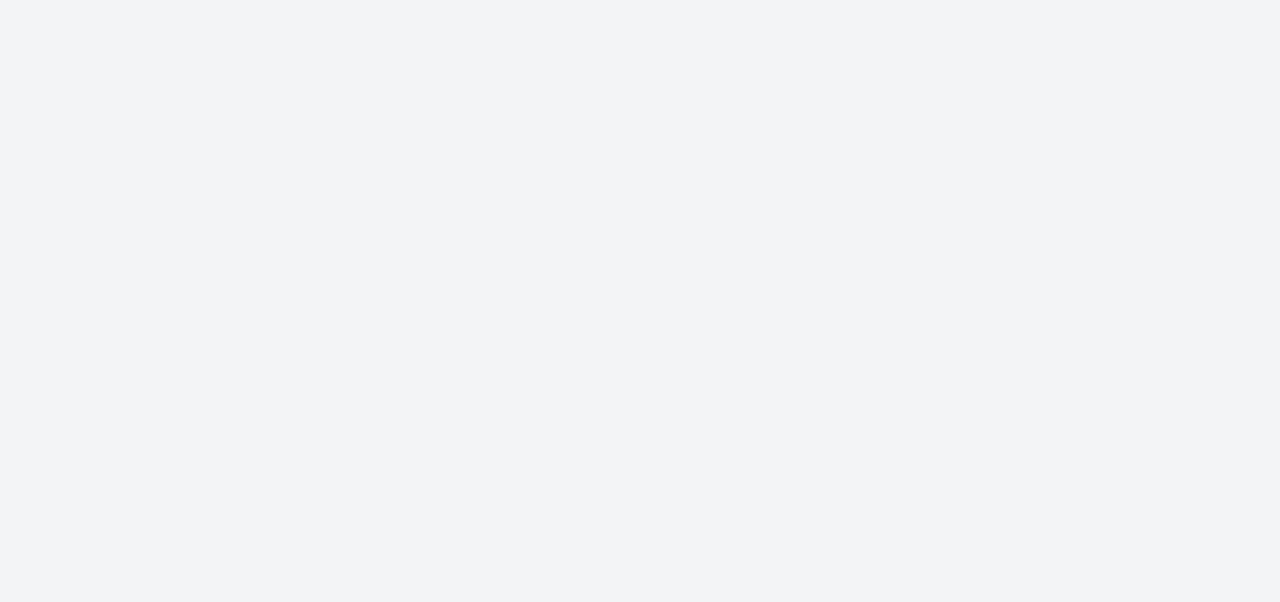
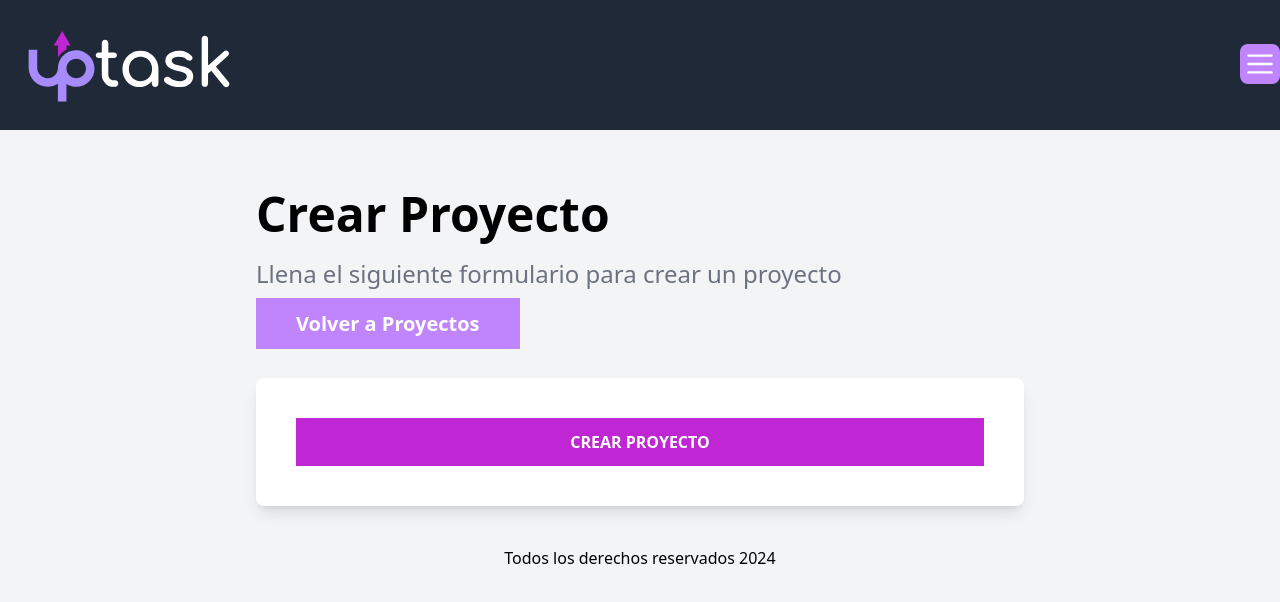
Before and after one commit to FrancoGhilardi/UpTask-Front, a React (Vite) app: page /projects/create in a window 1280 px wide. Before the commit this address had no page. Shown: the top 602 px of the page. Built offline with nearby package versions, Linux system fonts and the light colour scheme.

Commit message:
Se comienza con la creacion de rutas y formularios

```diff
--- a/package.json
+++ b/package.json
@@ -14,6 +14,7 @@
     "@heroicons/react": "^2.1.5",
     "react": "^18.3.1",
     "react-dom": "^18.3.1",
+    "react-hook-form": "^7.52.2",
     "react-router-dom": "^6.26.1",
     "uptask-front": "file:"
   },
--- a/src/router.tsx
+++ b/src/router.tsx
@@ -2,6 +2,7 @@ import React from "react";
 import { BrowserRouter, Route, Routes } from "react-router-dom";
 import AppLayouts from "@/layouts/AppLayouts";
 import DashBoardView from "@/views/DashBoardView";
+import CreateProjectView from "./views/projects/CreateProjectView";
 
 const Router: React.FC = () => {
   return (
@@ -9,6 +10,7 @@ const Router: React.FC = () => {
       <Routes>
         <Route element={<AppLayouts />}>
           <Route path="/" element={<DashBoardView />} index />
+          <Route path="/projects/create" element={<CreateProjectView />} />
         </Route>
       </Routes>
     </BrowserRouter>
--- a/src/views/DashBoardView.tsx
+++ b/src/views/DashBoardView.tsx
@@ -1,7 +1,23 @@
-import React from "react";
+import React, { Fragment } from "react";
+import { Link } from "react-router-dom";
 
 const DashBoardView: React.FC = () => {
-  return <div>asdhbasjhkd</div>;
+  return (
+    <Fragment>
+      <h1 className="text-5xl font-black">Mis Proyectos</h1>
+      <p className=" text-2xl font-light text-gray-500 mt-5">
+        Maneja y administra tus proyectos
+      </p>
+      <nav className="my-5">
+        <Link
+          to="/projects/create"
+          className="bg-purple-400 hover:bg-purple-500 px-10 py-3  text-white text-xl font-bold cursor-pointer transition-colors"
+        >
+          Nuevo Proyecto
+        </Link>
+      </nav>
+    </Fragment>
+  );
 };
 
 export default DashBoardView;
--- /dev/null
+++ b/src/views/projects/CreateProjectView.tsx
@@ -0,0 +1,52 @@
+import React, { Fragment } from "react";
+import { Link } from "react-router-dom";
+import { useForm } from "react-hook-form";
+
+const initialValues = {
+  projectName: "",
+  clientName: "",
+  description: "t",
+};
+
+const CreateProjectView: React.FC = () => {
+  const {
+    register,
+    handleSubmit,
+    formState: { errors },
+  } = useForm({ defaultValues: initialValues });
+
+  const handleForm = (data) => {
+    console.log({ data });
+  };
+  return (
+    <Fragment>
+      <div className="max-w-3xl mx-auto">
+        <h1 className="text-5xl font-black">Crear Proyecto</h1>
+        <p className=" text-2xl font-light text-gray-500 mt-5">
+          Llena el siguiente formulario para crear un proyecto
+        </p>
+        <nav className="my-5">
+          <Link
+            to="/"
+            className="bg-purple-400 hover:bg-purple-500 px-10 py-3  text-white text-xl font-bold cursor-pointer transition-colors"
+          >
+            Volver a Proyectos
+          </Link>
+        </nav>
+        <form
+          className="mt-10 bg-white shadow-lg p-10 rounded-lg"
+          onSubmit={handleSubmit(handleForm)}
+          noValidate
+        >
+          <input
+            type="submit"
+            value="Crear Proyecto"
+            className="bg-fuchsia-600 hover:bg-fuchsia-700 w-full p-3 text-white uppercase font-bold cursor-auto transition-colors"
+          />
+        </form>
+      </div>
+    </Fragment>
+  );
+};
+
+export default CreateProjectView;
```
